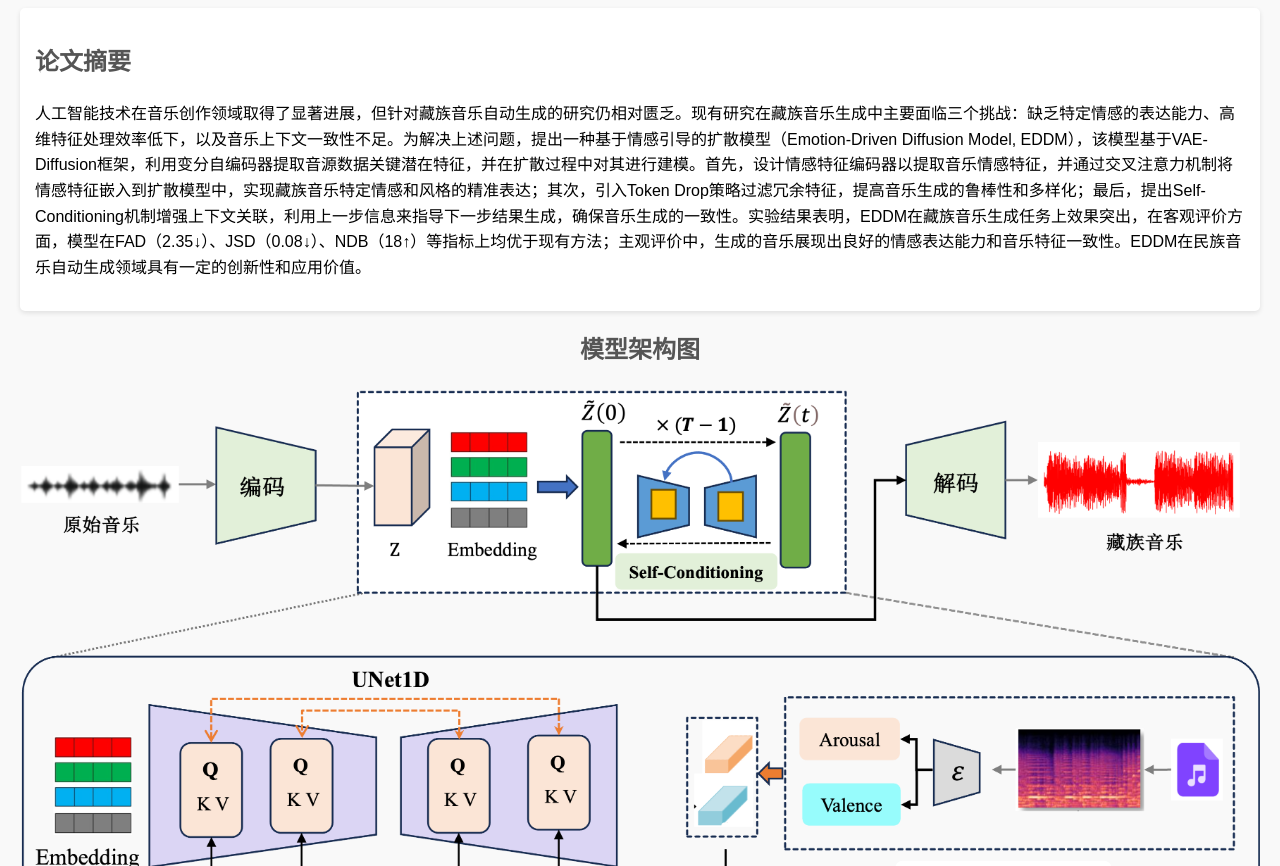
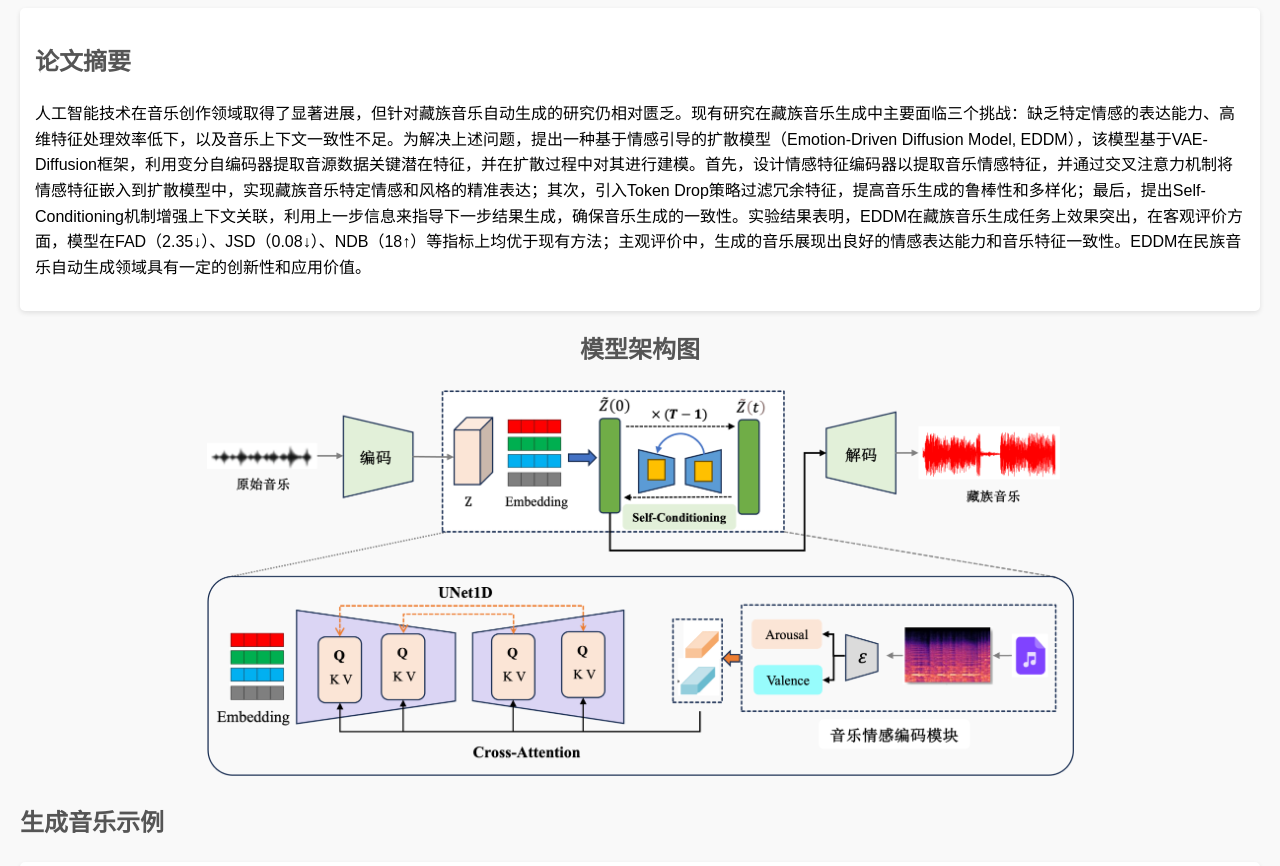
Before and after one commit to szn1998/EDDM, a plain HTML site: page index.html in a window 1280 px wide. Shown: the part 86-952 px from the top of the page. Drawn offline with Linux system fonts and the light colour scheme.

Commit message:
Update index.html

```diff
--- a/index.html
+++ b/index.html
@@ -50,7 +50,7 @@
 
     <div class="image-container">
         <h2>模型架构图</h2>
-        <img src="eddm.png" alt="模型架构图" style="max-width:100%;">
+        <img src="eddm.png" alt="模型架构图" style="max-width:70%;">
     </div>
 
     <h2>生成音乐示例</h2>
```
